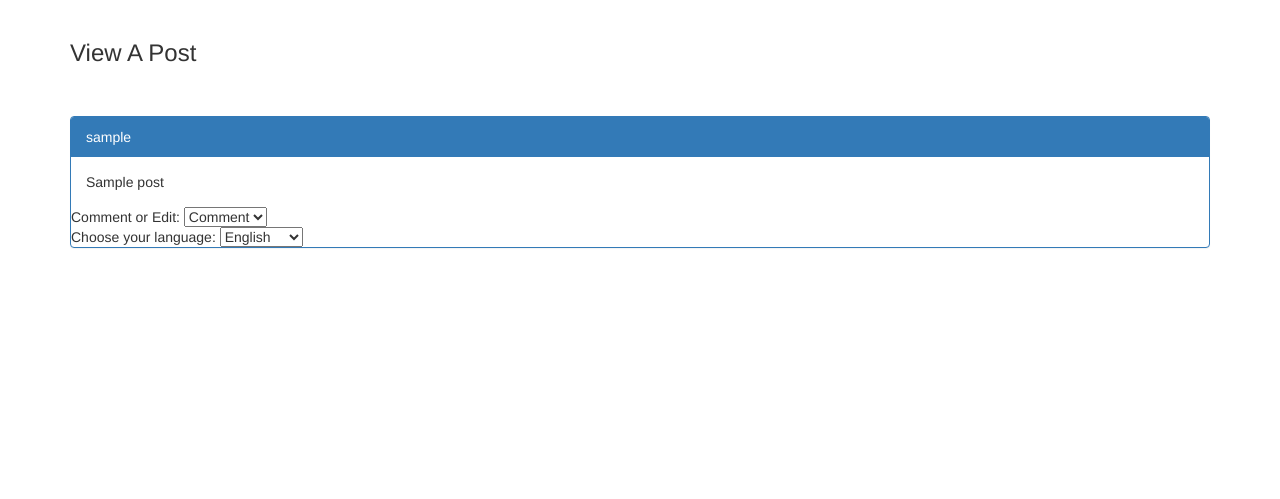
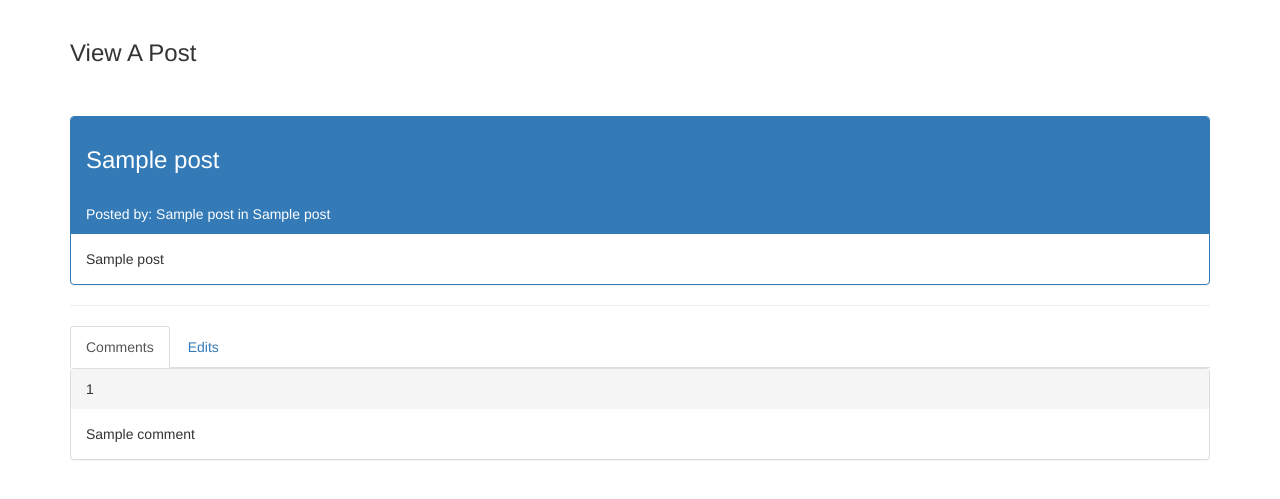
Before and after one commit to billywongstuy/SoftDevFall-FP-ChenY_TitenskyJ_WongB_ZhangH, a Flask app: template templates/viewPost.html in a window 1280 px wide. Shown: the part 52-551 px from the top of the page. Run offline with Flask 2, Linux system fonts and the light colour scheme; the template is opened without the code that fills it: most values are stand-ins (such as "Sample title", 1, 10 or a date in 2020); some libraries are stand-ins or nearby versions.

Commit message:
finished viewPost page

```diff
--- a/templates/base.html
+++ b/templates/base.html
@@ -4,6 +4,10 @@
 <head>
 <link rel="stylesheet" type="text/css" href="static/css/bootstrap.min.css">
 <link rel="stylesheet" type="text/css" href="static/css/main.css">
+<meta charset="utf-8">
+<meta name="viewport" content="width=device-width, initial-scale=1">
+<script src="https://ajax.googleapis.com/ajax/libs/jquery/3.1.1/jquery.min.js"></script>
+<script src="https://maxcdn.bootstrapcdn.com/bootstrap/3.3.7/js/bootstrap.min.js"></script>
 </head>
 
 <body>
--- a/templates/viewPost.html
+++ b/templates/viewPost.html
@@ -1,5 +1,5 @@
 {% extends "base.html" %}
-<title>View Post</title>
+
 
 {% block navbar %}
 <li><a href="createPost">Create Post</a></li>
@@ -13,11 +13,42 @@
   <div class="panel-group">
     <div class="panel panel-primary">
       <div class="panel-heading">
-	{{username}}
+	<h3>{{post[2]}}</h3><br>
+	Posted by: {{post[0]}} in {{post[4]}}
       </div>
       <div class="panel-body">
-	{{post}}
+	{{post[3]}}
       </div>
+    </div>
+  </div>
+      <hr>
+      <ul class="nav nav-tabs">
+	<li class="active"><a data-toggle="tab" href="#comment">Comments</a></li>
+	<li><a data-toggle="tab" href="#edit">Edits</a></li>
+      </ul>
+      <div class="tab-content">
+	<div id="comment" class="tab-pane fade in active">
+	  <div class="panel-group">
+	  {% for comment in comments %}
+	    <div class="panel panel-default">
+	      <div class="panel-heading">{{comment[0]}}</div>
+	      <div class="panel-body">{{comment[1]}}</div>
+	    </div>
+	    {% endfor %}
+	  </div>
+	</div>
+	<div id="edit" class="tab-pane fade">
+	  <div class="panel-group">
+	    {% for edit in edits %}
+	    <div class="panel panel-default">
+	      <div class="panel-heading">{{edit[0]}}</div>
+	      <div class="panel-body">{{edit[1]}}</div>
+	    </div>
+	    {% endfor %}
+	  </div>
+	</div>
+      </div>
+      <!--
       Comment or Edit:
       <select name="type">
 	<option>Comment</option>
@@ -33,7 +64,6 @@
 	<option>Japanese</option>
 	<option>French</option>
       </select>
-    </div>
-  </div>
+      -->
 </div>
 {% endblock %}
```
